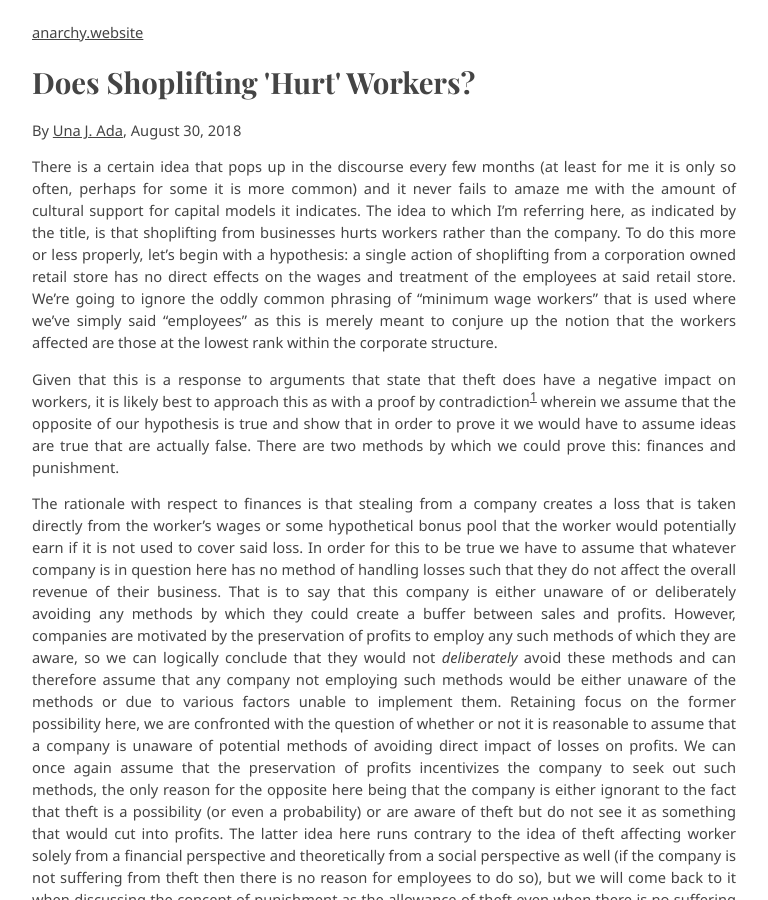
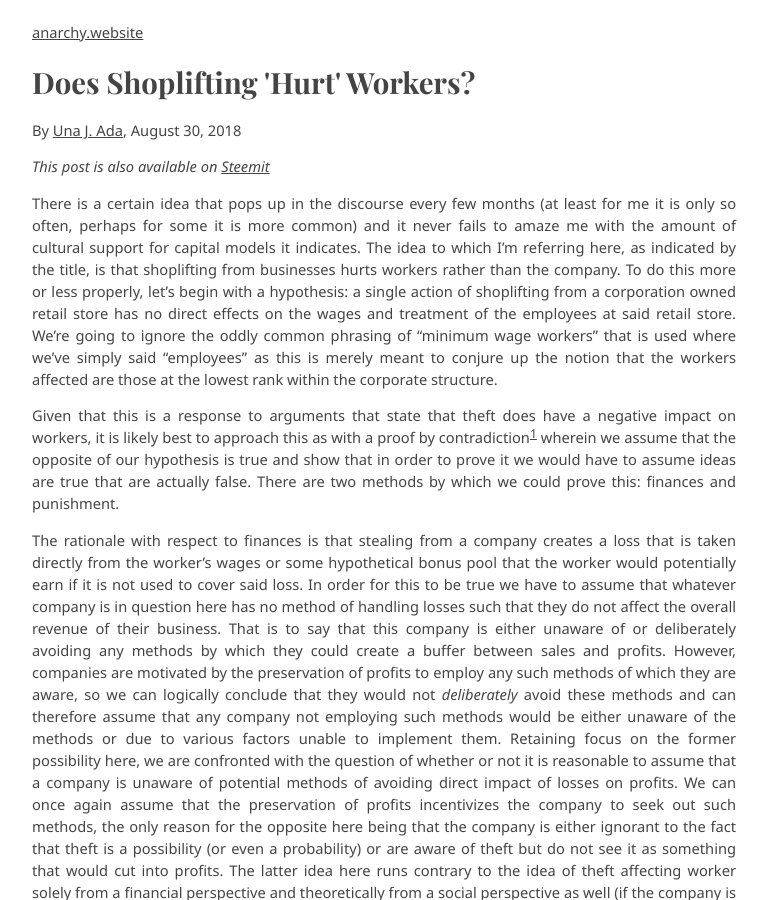
Before and after one commit to una-ada/anarchy.website, a Jekyll site: the page built from _posts/2018-08-30-shoplifting.md, in a window 1280 px wide and 900 px high. Shown: the whole window, without its empty margins (256-1024 px from the left). Built offline with Jekyll 4.4.1, drawn with Linux system fonts in a browser that asks for light colours; some web fonts are replaced.

Commit message:
Added link to Steemit post

```diff
--- a/_posts/2018-08-30-shoplifting.md
+++ b/_posts/2018-08-30-shoplifting.md
@@ -8,6 +8,9 @@ license: ZERO
 tags: capitalism theft
 title: "Does Shoplifting 'Hurt' Workers?"
 ---
+
+*This post is also available on
+[Steemit](https://steemit.com/money/@trewbot/does-shoplifting-hurt-workers)*
 
 There is a certain idea that pops up in the discourse every few months (at
 least for me it is only so often, perhaps for some it is more common) and it
```
